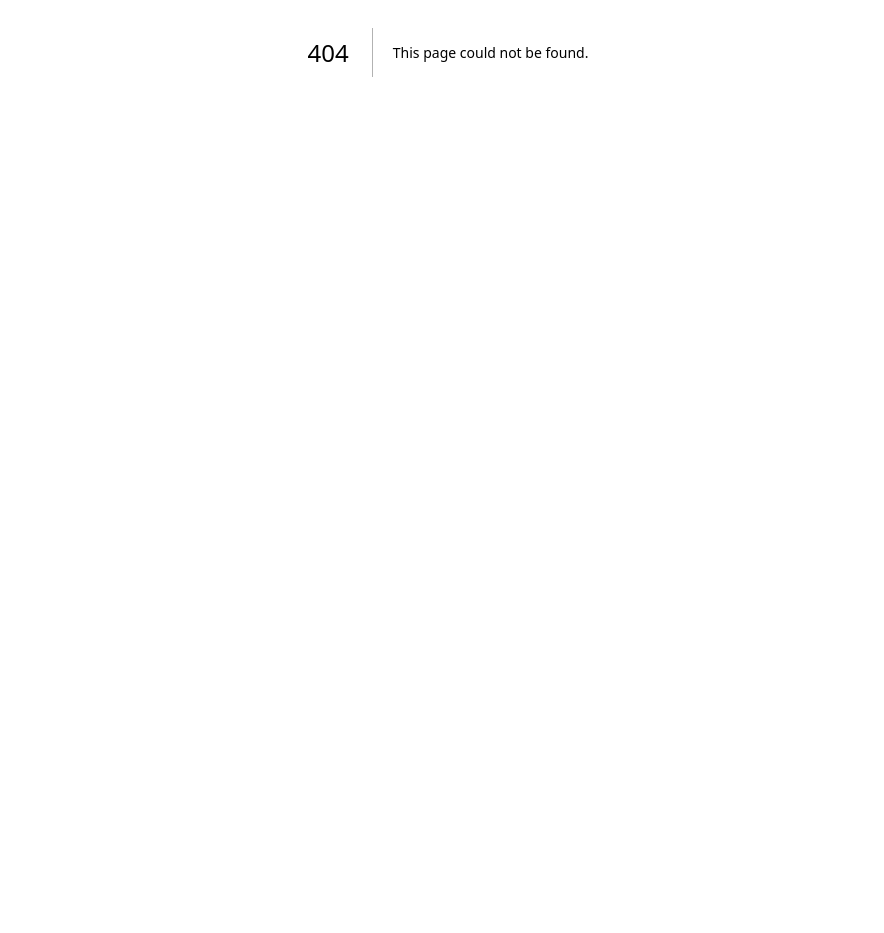
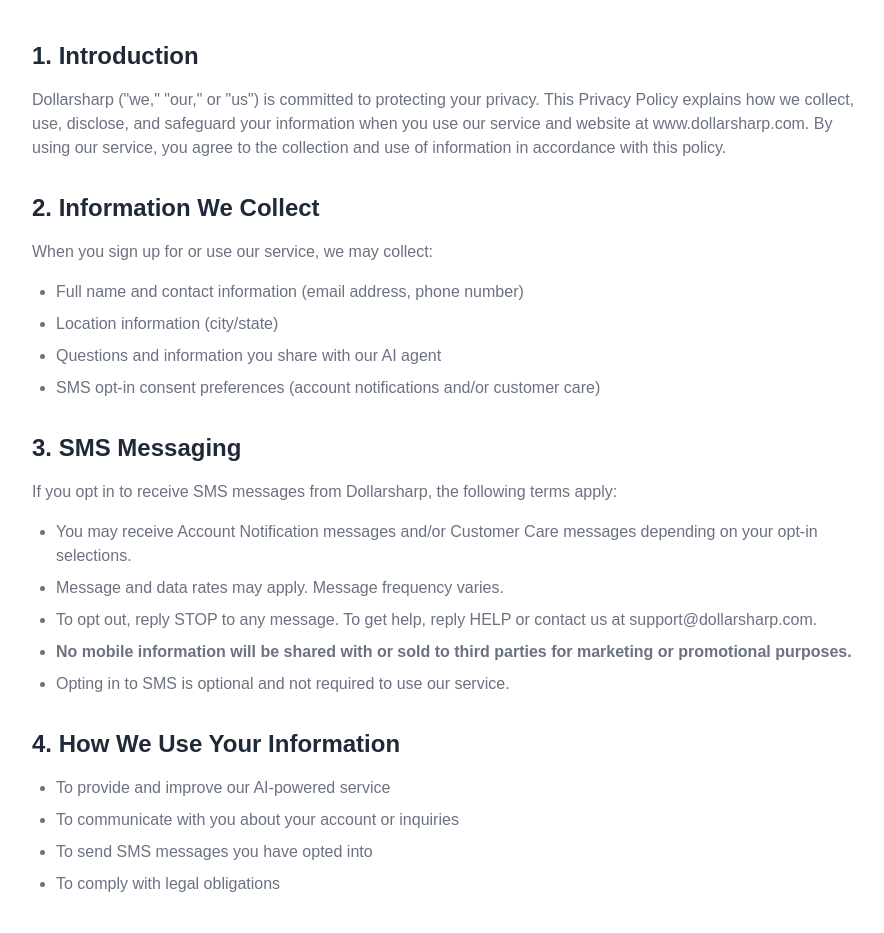
Before and after one commit to Textingman/pushnami-dollarsharp, a Next.js app: page /privacy in a window 1280 px wide. Before the commit this address had no page. Shown: the part 348-1281 px from the top of the page, without its empty margins (192-1076 px from the left). Before the commit the page ends 800 px from the top, so only its background shows below. Built offline with nearby package versions, Linux system fonts and the light colour scheme.

Commit message:
Initial site setup: Dollarsharp

```diff
--- /dev/null
+++ b/app/privacy/page.tsx
@@ -0,0 +1,59 @@
+import Link from 'next/link';
+import Navbar from '../components/Navbar';
+import Footer from '../components/Footer';
+
+export default function PrivacyPage() {
+  return (
+    <div className="min-h-screen" style={{ backgroundColor: '#FFFFFF' }}>
+      <Navbar />
+      <section className="py-12" style={{ backgroundColor: '#F5F7FA' }}>
+        <div className="max-w-4xl mx-auto px-4 sm:px-6 lg:px-8">
+          <h1 className="text-4xl font-extrabold mb-4" style={{ color: '#1F2937' }}>Privacy Policy</h1>
+          <p className="text-lg" style={{ color: '#6B7280' }}>Last Updated: July 19, 2026</p>
+        </div>
+      </section>
+      <section className="max-w-4xl mx-auto px-4 sm:px-6 lg:px-8 py-12">
+        <div className="prose prose-lg max-w-none">
+          <h2 className="text-2xl font-bold mt-8 mb-4" style={{ color: '#1F2937' }}>1. Introduction</h2>
+          <p className="mb-6" style={{ color: '#6B7280' }}>
+            Dollarsharp ("we," "our," or "us") is committed to protecting your privacy. This Privacy Policy explains how we collect, use, disclose, and safeguard your information when you use our service and website at www.dollarsharp.com. By using our service, you agree to the collection and use of information in accordance with this policy.
+          </p>
+          <h2 className="text-2xl font-bold mt-8 mb-4" style={{ color: '#1F2937' }}>2. Information We Collect</h2>
+          <p className="mb-4" style={{ color: '#6B7280' }}>When you sign up for or use our service, we may collect:</p>
+          <ul className="list-disc pl-6 mb-6 space-y-2" style={{ color: '#6B7280' }}>
+            <li>Full name and contact information (email address, phone number)</li>
+            <li>Location information (city/state)</li>
+            <li>Questions and information you share with our AI agent</li>
+            <li>SMS opt-in consent preferences (account notifications and/or customer care)</li>
+          </ul>
+          <h2 className="text-2xl font-bold mt-8 mb-4" style={{ color: '#1F2937' }}>3. SMS Messaging</h2>
+          <p className="mb-4" style={{ color: '#6B7280' }}>
+            If you opt in to receive SMS messages from Dollarsharp, the following terms apply:
+          </p>
+          <ul className="list-disc pl-6 mb-6 space-y-2" style={{ color: '#6B7280' }}>
+            <li>You may receive Account Notification messages and/or Customer Care messages depending on your opt-in selections.</li>
+            <li>Message and data rates may apply. Message frequency varies.</li>
+            <li>To opt out, reply STOP to any message. To get help, reply HELP or contact us at support@dollarsharp.com.</li>
+            <li><strong>No mobile information will be shared with or sold to third parties for marketing or promotional purposes.</strong></li>
+            <li>Opting in to SMS is optional and not required to use our service.</li>
+          </ul>
+          <h2 className="text-2xl font-bold mt-8 mb-4" style={{ color: '#1F2937' }}>4. How We Use Your Information</h2>
+          <ul className="list-disc pl-6 mb-6 space-y-2" style={{ color: '#6B7280' }}>
+            <li>To provide and improve our AI-powered service</li>
+            <li>To communicate with you about your account or inquiries</li>
+            <li>To send SMS messages you have opted into</li>
+            <li>To comply with legal obligations</li>
+          </ul>
+          <h2 className="text-2xl font-bold mt-8 mb-4" style={{ color: '#1F2937' }}>5. Contact Us</h2>
+          <p className="mb-6" style={{ color: '#6B7280' }}>
+            If you have questions about this Privacy Policy, please contact us at:<br />
+            Dollarsharp<br />
+            8 The Green, Ste A, Dover, DE 19901<br />
+            Email: <a href="mailto:support@dollarsharp.com" style={{ color: '#059669' }}>support@dollarsharp.com</a>
+          </p>
+        </div>
+      </section>
+      <Footer />
+    </div>
+  );
+}
```
